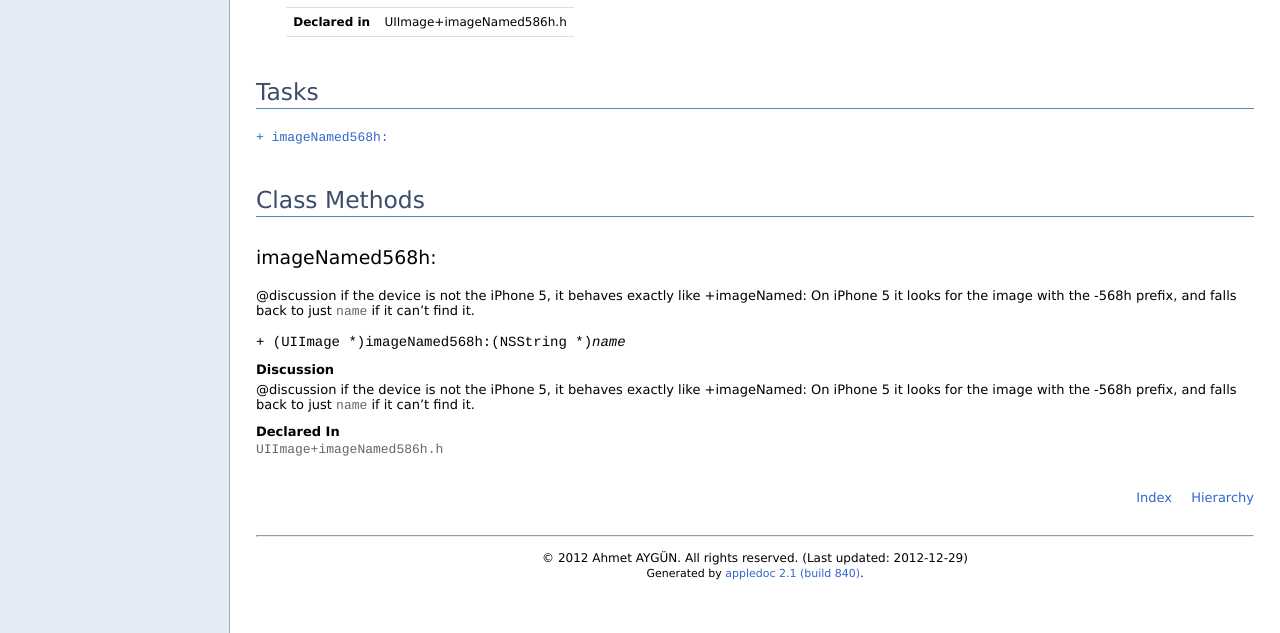
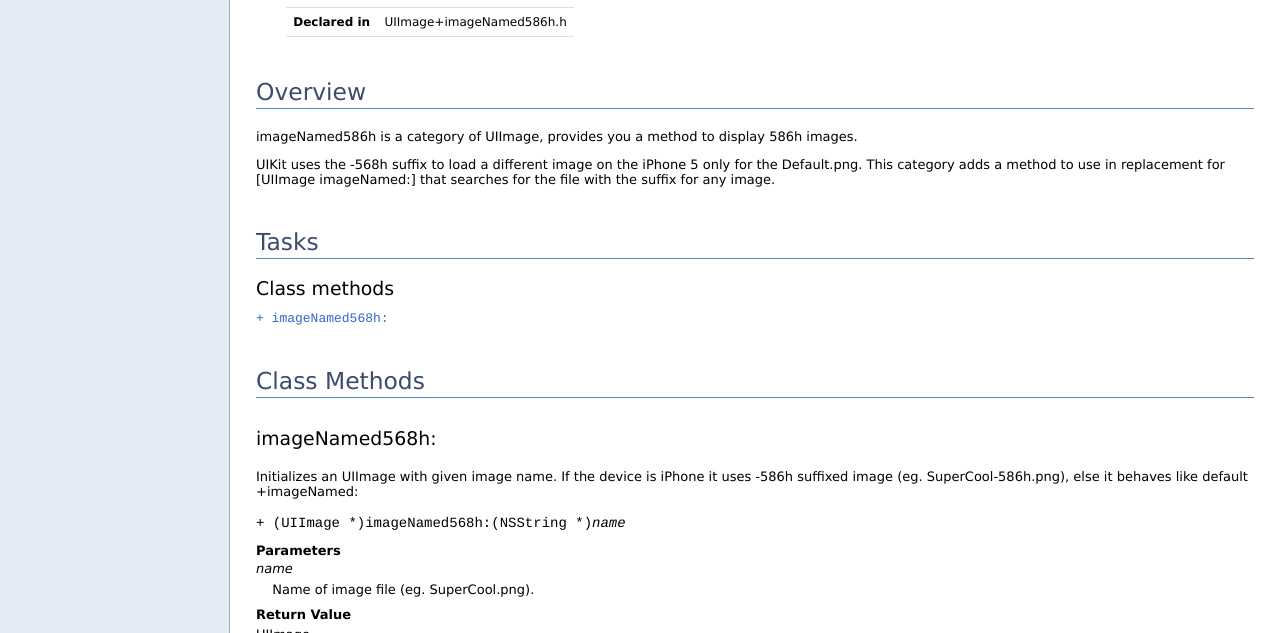
Before and after one commit to ahmet/AAImageUtils, a plain HTML site: page Categories/UIImage+imageNamed586h.html in a window 1280 px wide. Shown: the part 167-800 px from the top of the page. Drawn offline with Linux system fonts and the light colour scheme.

Commit message:
update docs

```diff
--- a/Categories/UIImage+imageNamed586h.html
+++ b/Categories/UIImage+imageNamed586h.html
@@ -27,6 +27,8 @@
 					<select id="jumpTo">
 	<option value="top">Jump To&#133;</option>
 
+	<option value="overview">Overview</option>
+
 
 
 
@@ -53,10 +55,14 @@
 		<nav id="tocContainer" class="isShowingTOC">
 			<ul id="toc" role="tree">
 
+<li role="treeitem"><span class="nodisclosure"></span><span class="sectionName"><a href="#overview">Overview</a></span></li>
+
 
 
 
 <li role="treeitem" id="task_treeitem"><span class="nodisclosure"></span><span class="sectionName"><a href="#tasks">Tasks</a></span><ul>
+
+	<li><span class="nodisclosure"></span><span class="sectionName"><a href="#task_Class methods">Class methods</a></span></li>
 
 </ul></li>
 
@@ -103,6 +109,18 @@
 
 
 
+					<div class="section section-overview">
+						<a title="Overview" name="overview"></a>
+						<h2 class="subtitle subtitle-overview">Overview</h2>
+						<p>imageNamed586h is a category of UIImage, provides you a method to display 586h images.</p>
+
+<p>UIKit uses the -568h suffix to load a different image on the iPhone 5 only for the Default.png.
+This category adds a method to use in replacement for [UIImage imageNamed:] that searches for
+the file with the suffix for any image.</p>
+					</div>
+
+
+
 
 
 					<div class="section section-tasks">
@@ -110,15 +128,15 @@
 						<h2 class="subtitle subtitle-tasks">Tasks</h2>
 
 
+						<a title="Class methods" name="task_Class methods"></a>
 
-
-
+<h3 class="subsubtitle task-title">Class methods</h3>
 						<ul class="task-list">
 							<li>
 	<span class="tooltip">
 		<code><a href="#//api/name/imageNamed568h:">+&nbsp;imageNamed568h:</a></code>
-		<span class="tooltip"><p>@discussion if the device is not the iPhone 5, it behaves exactly like +imageNamed:
-On iPhone 5 it looks for the image with the -568h prefix, and falls back to just <code>name</code> if it can&rsquo;t find it.</p></span>
+		<span class="tooltip"><p>Initializes an UIImage with given image name. If the device is iPhone it uses -586h
+suffixed image (eg. SuperCool-586h.png), else it behaves like default +imageNamed:</p></span>
 	</span>
 
 
@@ -144,8 +162,8 @@ On iPhone 5 it looks for the image with the -568h prefix, and falls back to just
 
 
 	<div class="method-subsection brief-description">
-		<p>@discussion if the device is not the iPhone 5, it behaves exactly like +imageNamed:
-On iPhone 5 it looks for the image with the -568h prefix, and falls back to just <code>name</code> if it can&rsquo;t find it.</p>
+		<p>Initializes an UIImage with given image name. If the device is iPhone it uses -586h
+suffixed image (eg. SuperCool-586h.png), else it behaves like default +imageNamed:</p>
 	</div>
 
 
@@ -154,7 +172,22 @@ On iPhone 5 it looks for the image with the -568h prefix, and falls back to just
 
 
 
+	<div class="method-subsection arguments-section parameters">
+		<h4 class="method-subtitle parameter-title">Parameters</h4>
 
+		<dl class="argument-def parameter-def">
+			<dt><em>name</em></dt>
+			<dd><p>Name of image file (eg. SuperCool.png).</p></dd>
+		</dl>
+
+	</div>
+
+
+
+	<div class="method-subsection return">
+		<h4 class="method-subtitle parameter-title">Return Value</h4>
+		<p>UIImage</p>
+	</div>
 
 
 
@@ -162,8 +195,8 @@ On iPhone 5 it looks for the image with the -568h prefix, and falls back to just
 
 	<div class="method-subsection discussion-section">
 		<h4 class="method-subtitle">Discussion</h4>
-		<p>@discussion if the device is not the iPhone 5, it behaves exactly like +imageNamed:
-On iPhone 5 it looks for the image with the -568h prefix, and falls back to just <code>name</code> if it can&rsquo;t find it.</p>
+		<p>Initializes an UIImage with given image name. If the device is iPhone it uses -586h
+suffixed image (eg. SuperCool-586h.png), else it behaves like default +imageNamed:</p>
 	</div>
 
 
```
Also changed, not shown: 2 other files.
